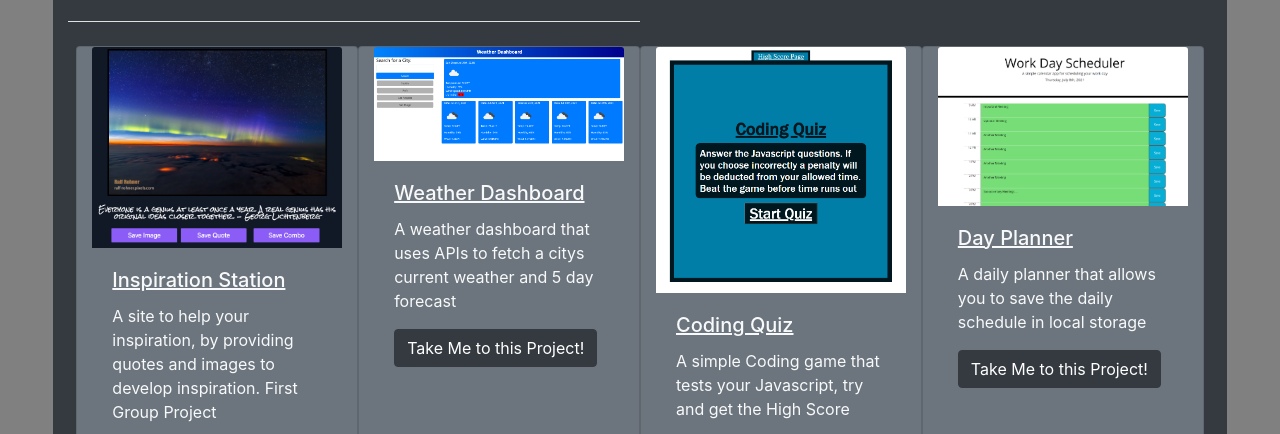
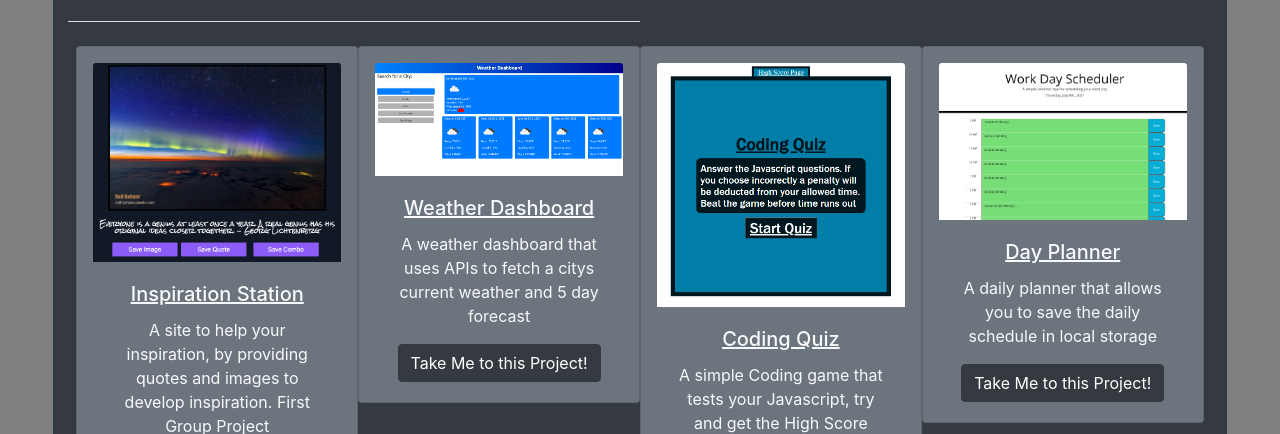
Before and after one commit to aabazary/AkonPortfolio2, a plain HTML site: page index.html in a window 1280 px wide. Shown: the part 518-952 px from the top of the page. Drawn offline with nearby package versions, Linux system fonts and the light colour scheme.

Commit message:
overall cleanup

```diff
--- a/assets/css/style.css
+++ b/assets/css/style.css
@@ -9,3 +9,12 @@ body{
     align-self: center;
 
 }
+.card{
+    padding: 0 1rem;
+    align-items: center;
+    text-align: center;
+    height: fit-content;
+}
+.card-img-top{
+    margin-top: 1rem;
+}
--- a/index.html
+++ b/index.html
@@ -26,6 +26,7 @@
         <span class="navbar-toggler-icon"></span>
     </button>
     <div class="collapse navbar-collapse" id="navbarNav">
+        <!-- NavBar UL  -->
         <ul class="navbar-nav ml-auto">
             <li class="nav-item active ml-auto">
                 <a class="nav-link" href="#about-me">About Me</a>
@@ -39,6 +40,7 @@
         </ul>
     </div>
 </nav>
+<!-- About Me Section  -->
 
 <body class="">
     <div class="container bg-secondary rounded mx-auto my-4 col-12 col-md-11 py-2 shadow-lg ">
@@ -46,13 +48,18 @@
         <hr class="my-4 w-50 bg-light ml-0">
         <div>
             <div class="row">
-                <p class="w-75 text-light px-3">Welcome to my Page. My name is Ashkon "Akon" Abazary. I am a aspiring programmer that is currently enrolled in a Full Stack Web development Bootcamp. I am currently an Entrepreneur, and I am going to bring my entrepreneurial mind as well as my passion for computers and technology to take on the world of Web Development</p>
+                <p class="w-75 text-light px-3">Welcome to my Page. My name is Ashkon "Akon" Abazary. I am a aspiring
+                    programmer that is currently enrolled in a Full Stack Web development Bootcamp. I am currently an
+                    Entrepreneur, and I am going to bring my entrepreneurial mind as well as my passion for computers
+                    and technology to take on the world of Web Development</p>
                 <img class="float-right rounded-circle w-25 mh-100 " id="profileImg" src="./assets/images/avatar.png"
                     alt="">
             </div>
         </div>
+        <!-- Resume button  -->
         <a href="./assets/images/Akon Resume.pdf" target="_blank" class="btn btn-dark">View Resume</a>
     </div>
+    <!-- Inspiration Station Card  -->
     <div class="container bg-dark rounded mx-auto w-90 mb-4 col-12 col-md-11 py-2">
         <h1 class="display-4 text-light" id="portfolio">Portfolio</h1>
         <hr class="my-4 w-50 bg-light ml-0">
@@ -67,6 +74,7 @@
                         Me to this Project!</a>
                 </div>
             </div>
+            <!-- Weather Dashboard card  -->
             <div class="card text-light bg-secondary mb-3 col-md-4 col-lg-3 col-sm-6 w-90" style="">
                 <img class="card-img-top" src="./assets/images/weather-dashboard.png" alt="Card image cap">
                 <div class="card-body">
@@ -77,6 +85,7 @@
                         to this Project!</a>
                 </div>
             </div>
+            <!-- Code Quiz Card  -->
             <div class="card text-light bg-secondary mb-3 col-md-4 col-lg-3 col-sm-6 w-90" style="">
                 <img class="card-img-top" src="./assets/images/code-quiz.png" alt="Card image cap">
                 <div class="card-body">
@@ -86,6 +95,7 @@
                         Project!</a>
                 </div>
             </div>
+            <!-- Day Planner Card  -->
             <div class="card text-light bg-secondary mb-3 col-md-4 col-lg-3 col-sm-6 w-90" style="">
                 <img class="card-img-top" src="./assets/images/day-planner.png" alt="Card image cap">
                 <div class="card-body">
@@ -95,6 +105,7 @@
                         this Project!</a>
                 </div>
             </div>
+            <!-- Password Generator -->
             <div class="card text-light bg-secondary mb-3 col-md-4 col-lg-3 col-sm-6 w-90" style="">
                 <img class="card-img-top" src="./assets/images/pw-gen.png" alt="Card image cap">
                 <div class="card-body">
@@ -107,9 +118,12 @@
             </div>
         </div>
     </div>
+    <!-- Contact Me Section/ still need to save and submit form -->
     <div class="container bg-secondary rounded mx-auto my-4 col-12 col-md-11 py-2">
         <h1 class="display-4 text-light" id="contact-me">Contact Me</h1>
         <hr class="my-4 w-50 bg-light ml-0">
+        <i class="fas fa-envelope-square"></i><span >aabazary@gmail.com</span>
+
         <form>
             <div class="form-group">
                 <label for="exampleFormControlInput1">Name</label>
@@ -127,8 +141,8 @@
         </form>
     </div>
 </body>
+<!-- Footer with Social Links  -->
 <footer class="bg-dark text-center text-light">
-
     <div class="container p-4 pb-0">
         <section class="mb-2">
             <a class="btn btn-outline-light btn-floating m-1"
```
Also changed, not shown: 1 other file.
